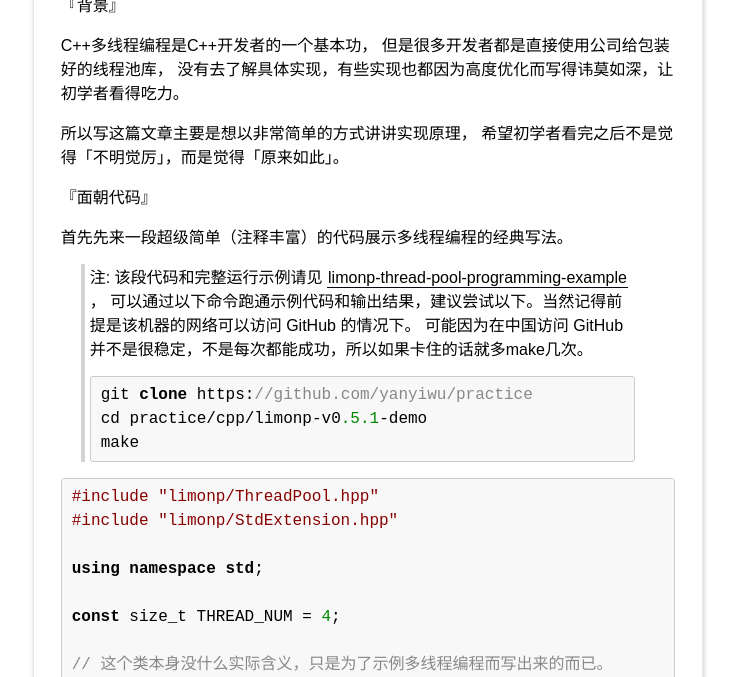
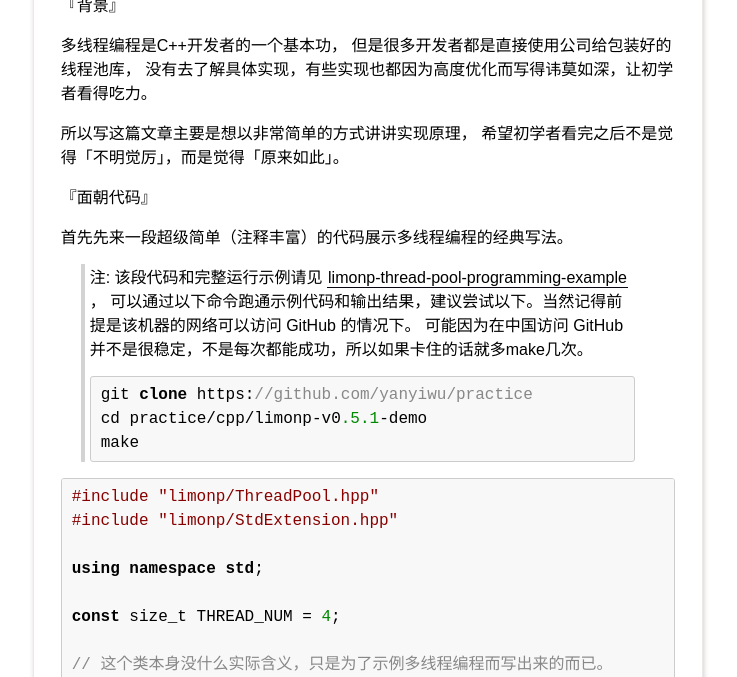
Before and after one commit to yanyiwu/blog, a Jekyll site: the page built from _posts/2015-12-16-cpp-thread-pool-programming.md, in a window 1280 px wide and 900 px high, scrolled down 426 px, cut to the strip 223-900 px from the top of the window. Shown: the whole strip, without its empty margins (272-1009 px from the left). Built offline with Jekyll 4.4.1, drawn with Linux system fonts in a browser that asks for light colours; Markdown is read by kramdown in place of the engine named in the settings; comment, search, counter and statistics services are not loaded.

Commit message:
fix typo

```diff
--- a/_posts/2015-12-16-cpp-thread-pool-programming.md
+++ b/_posts/2015-12-16-cpp-thread-pool-programming.md
@@ -12,7 +12,7 @@ category: work
 
 『背景』
 
-C++多线程编程是C++开发者的一个基本功，
+多线程编程是C++开发者的一个基本功，
 但是很多开发者都是直接使用公司给包装好的线程池库，
 没有去了解具体实现，有些实现也都因为高度优化而写得讳莫如深，让初学者看得吃力。
 
```
